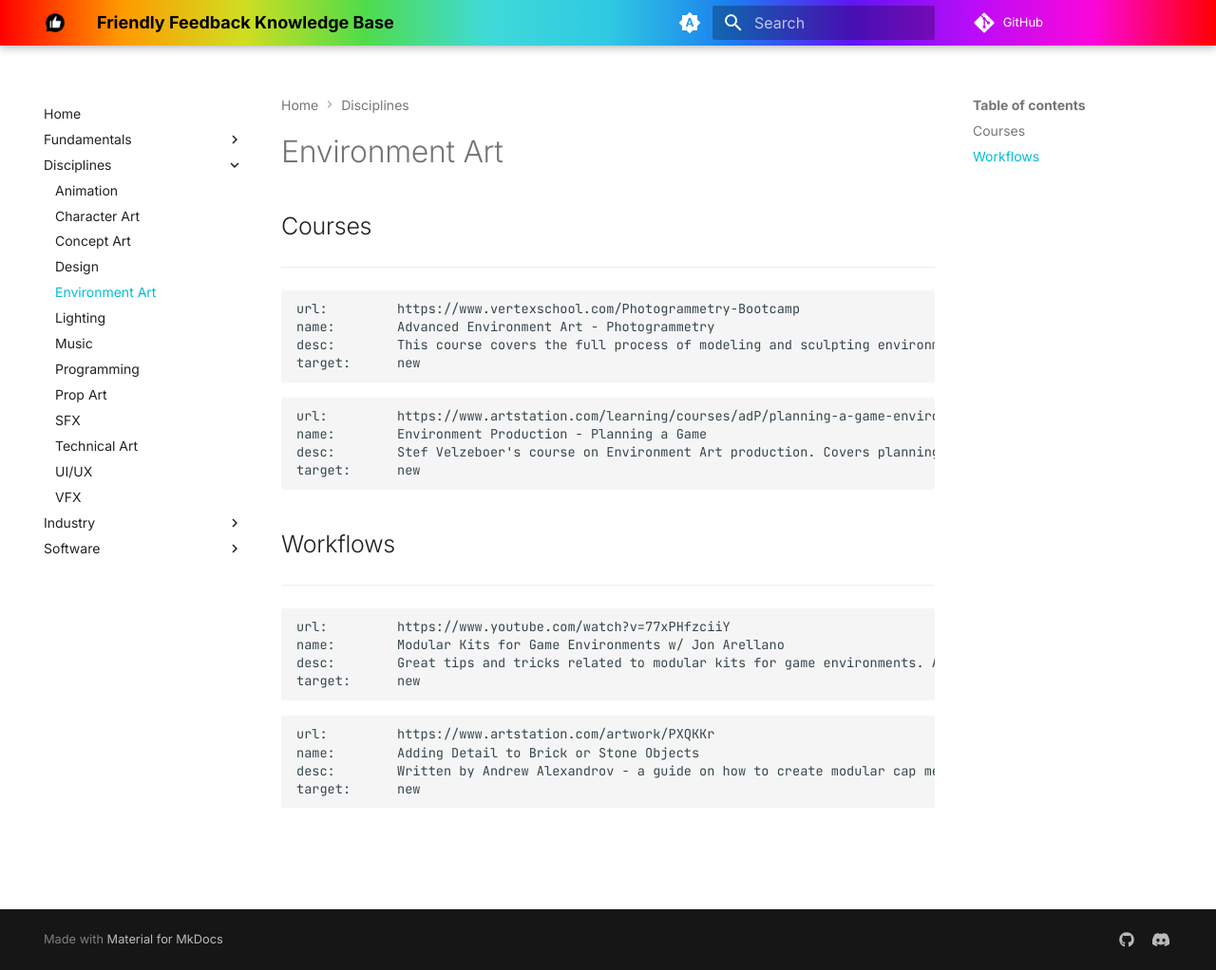
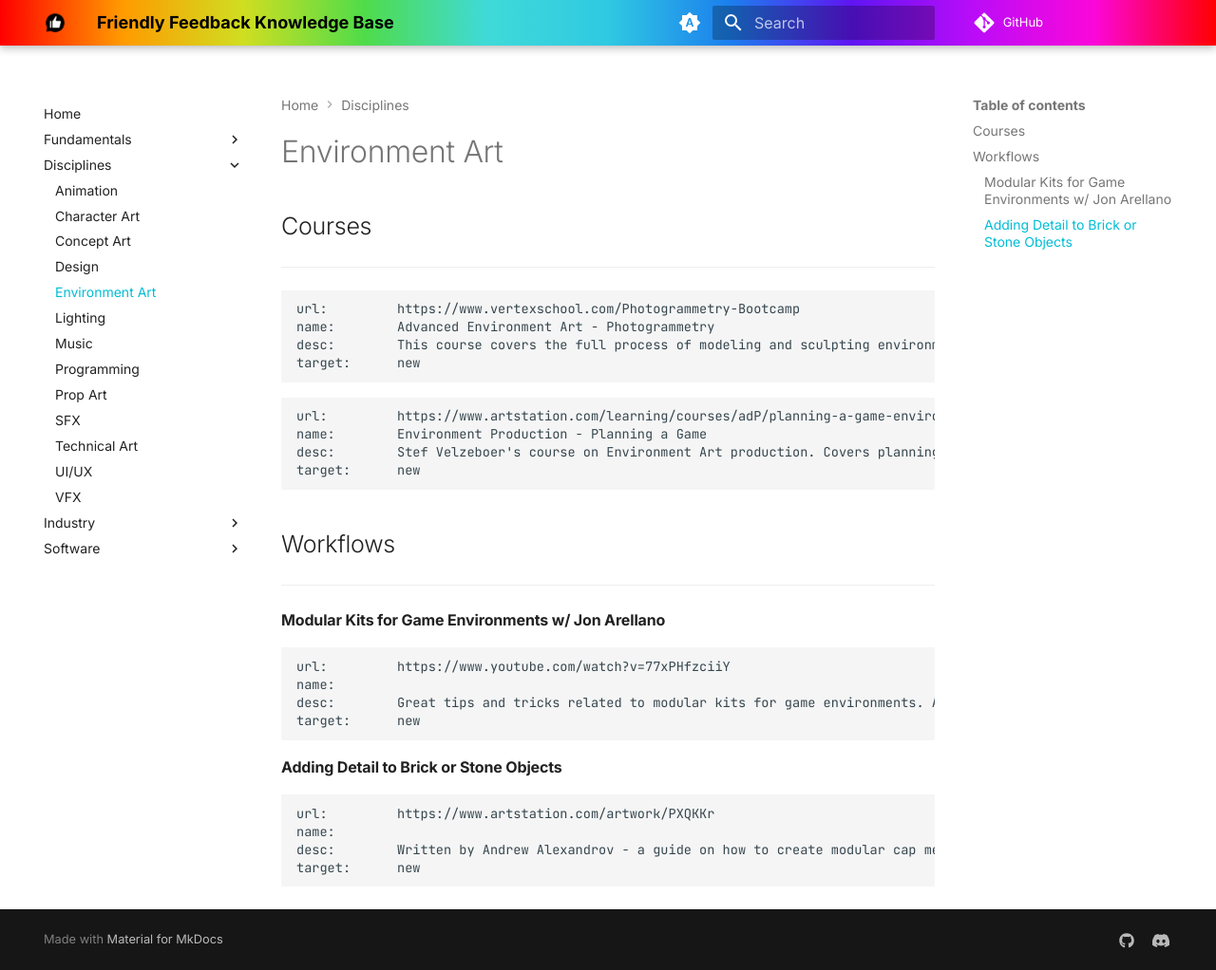
Before and after one commit to Zalek4/Friendly-Feedback-Knowledge-Base, an MkDocs documentation site: the page built from docs/disciplines/environment_art.md, in a window 1280 px wide and 1022 px high. Shown: the whole window at 95% size. Built offline with MkDocs 1.6.1 and Material for MkDocs 9.7.7, drawn with Linux system fonts in a browser that asks for light colours; comment, search, counter and statistics services are not loaded.

Commit message:
Update environment_art.md

````diff
--- a/docs/disciplines/environment_art.md
+++ b/docs/disciplines/environment_art.md
@@ -20,16 +20,20 @@ target:      new
 ## Workflows
 ___
 
+#### Modular Kits for Game Environments w/ Jon Arellano
+
 ```embed
 url:         https://www.youtube.com/watch?v=77xPHfzciiY
-name:        Modular Kits for Game Environments w/ Jon Arellano
+name:
 desc:        Great tips and tricks related to modular kits for game environments. An excellent place to start if you're new to modular asset creation.
 target:      new
 ```
 
+#### Adding Detail to Brick or Stone Objects
+
 ```embed
 url:         https://www.artstation.com/artwork/PXQKKr
-name:        Adding Detail to Brick or Stone Objects
+name:
 desc:        Written by Andrew Alexandrov - a guide on how to create modular cap meshes to add detail to your modular wall kits.
 target:      new
 ```
````
